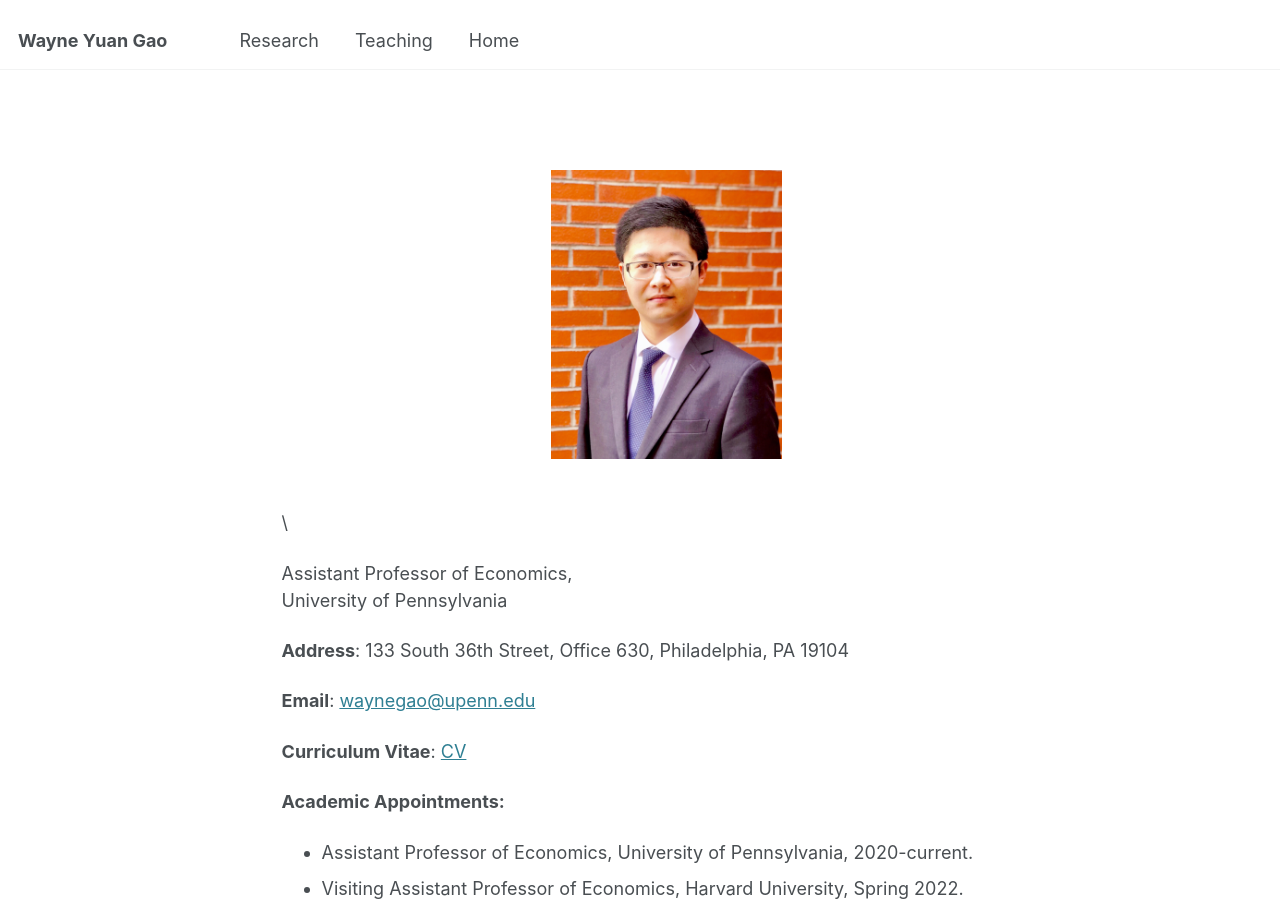
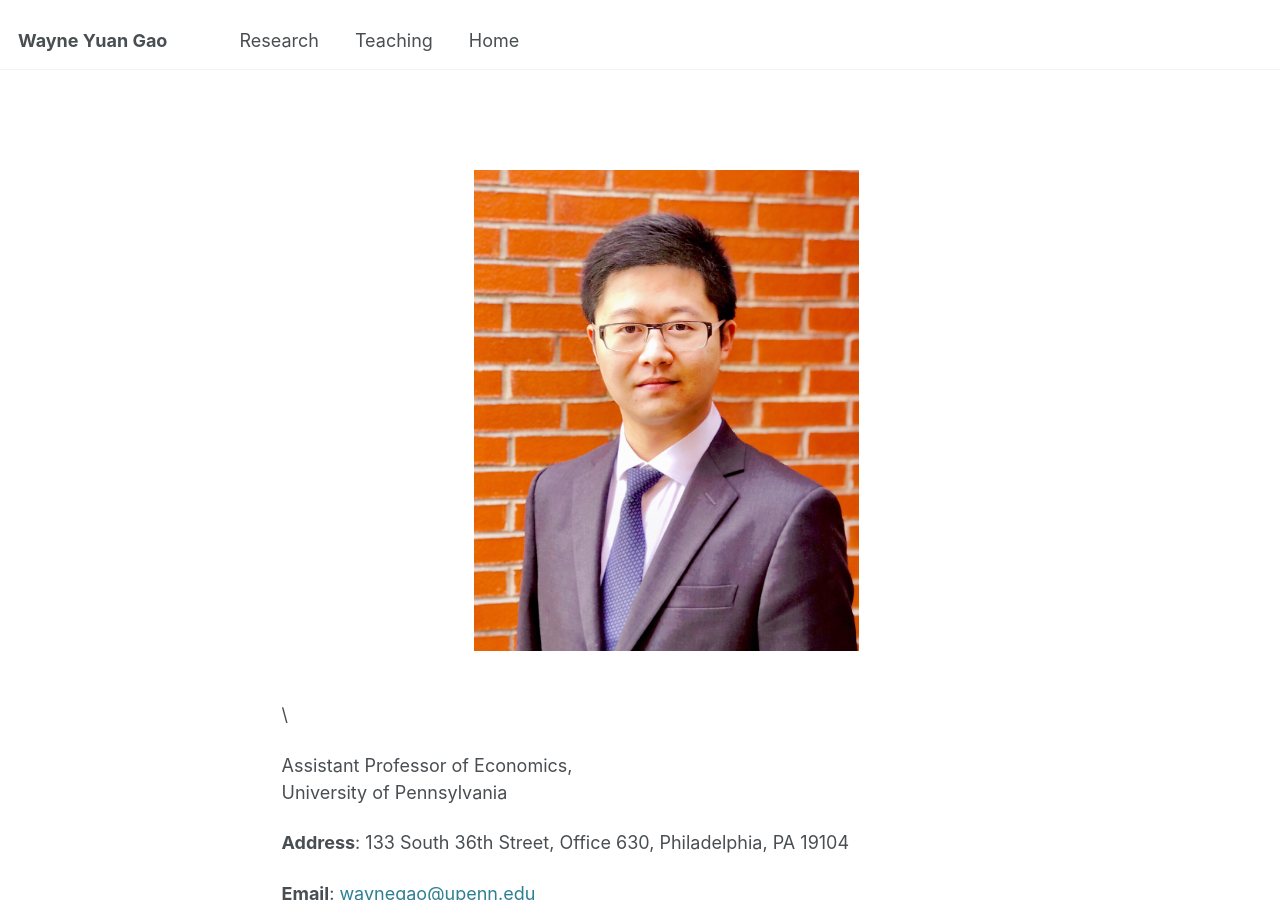
Before and after one commit to wayne-y-gao/wayne-y-gao.github.io, a Jekyll site: the page built from _pages/about.md, in a window 1280 px wide and 900 px high. Built offline with Jekyll 4.4.1, drawn with Linux system fonts in a browser that asks for light colours.

Commit message:
Update about.md

```diff
--- a/_pages/about.md
+++ b/_pages/about.md
@@ -9,7 +9,7 @@ redirect_from:
 
 <p>&nbsp;</p>
 <div style="text-align: center;">
-  <img src="images/BrickLargeS.jpg" alt="Profile Image" style="width:30%;">
+  <img src="images/BrickLargeS.jpg" alt="Profile Image" style="width:50%;">
 </div>
 <p>&nbsp;</p>
 
```
